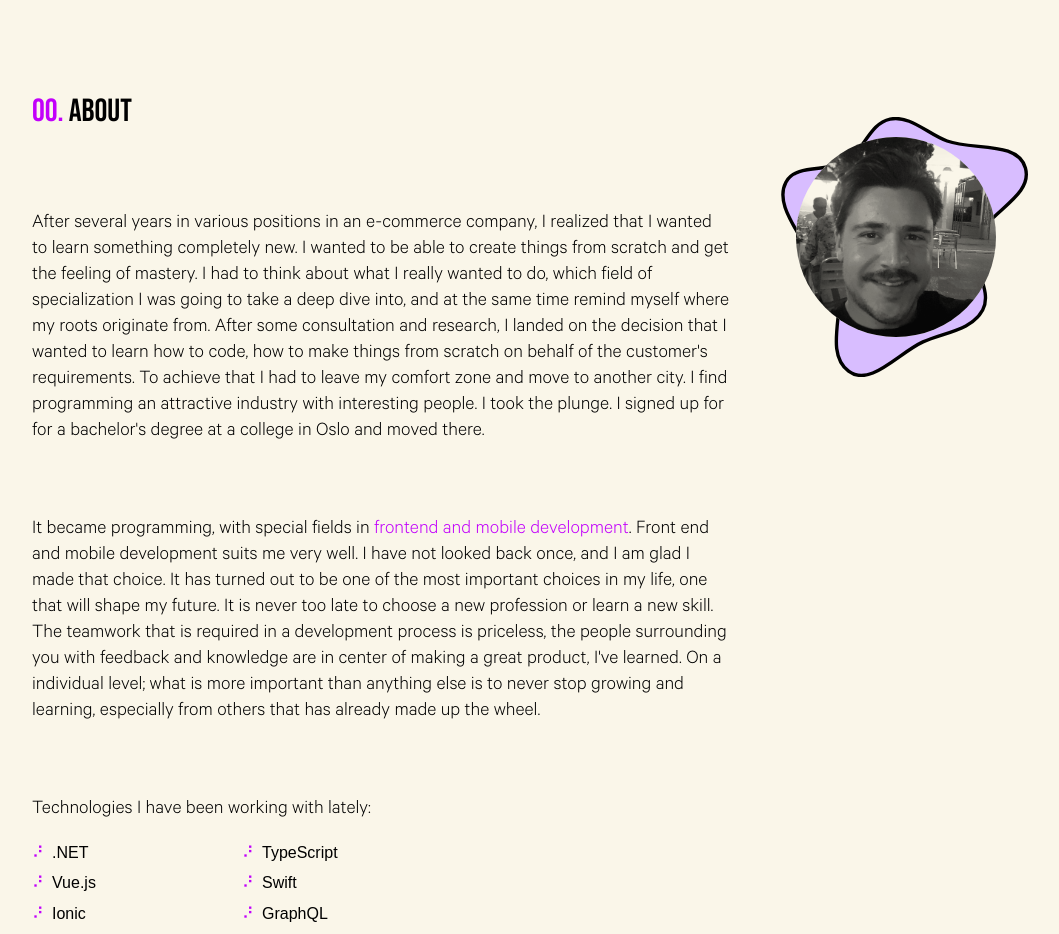
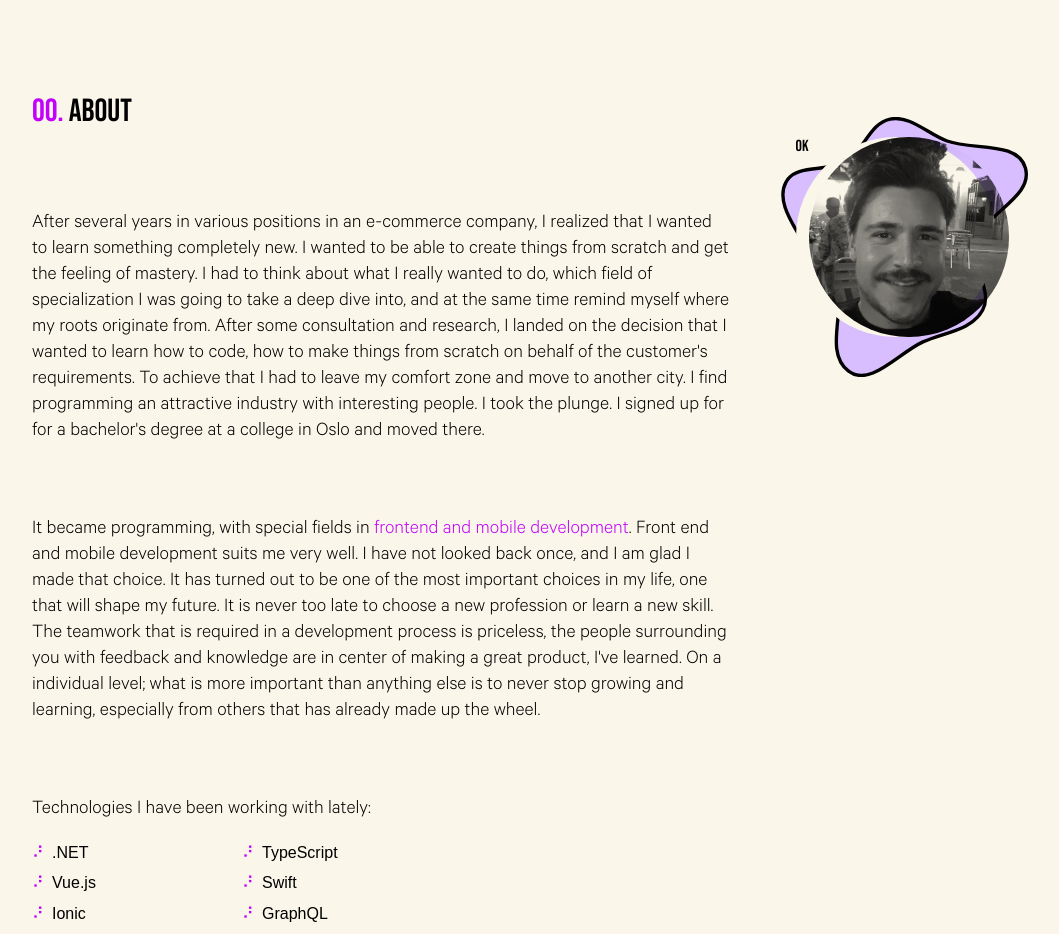
Before and after one commit to runejac/runeportfolio_next, a Next.js app: page / in a window 1280 px wide. Shown: the part 900-1834 px from the top of the page, without its empty margins (118-1177 px from the left). Built offline with nearby package versions, Linux system fonts and the light colour scheme.

Commit message:
init comit

```diff
--- a/src/app/imageOfMe/ImageOfMe.tsx
+++ b/src/app/imageOfMe/ImageOfMe.tsx
@@ -13,6 +13,7 @@ const ImageOfRune = ({ isInView }) => {
       className={"img-tag-div-container"}
       style={utils.loadStylingMotion(isInView, 1)}
     >
+      ok
       <Image
         className={"img-tag-of-rune"}
         src={me}
```
